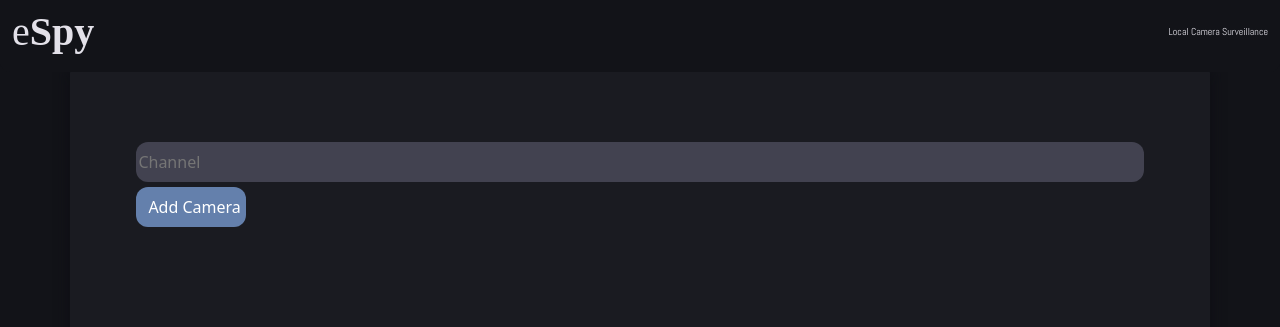
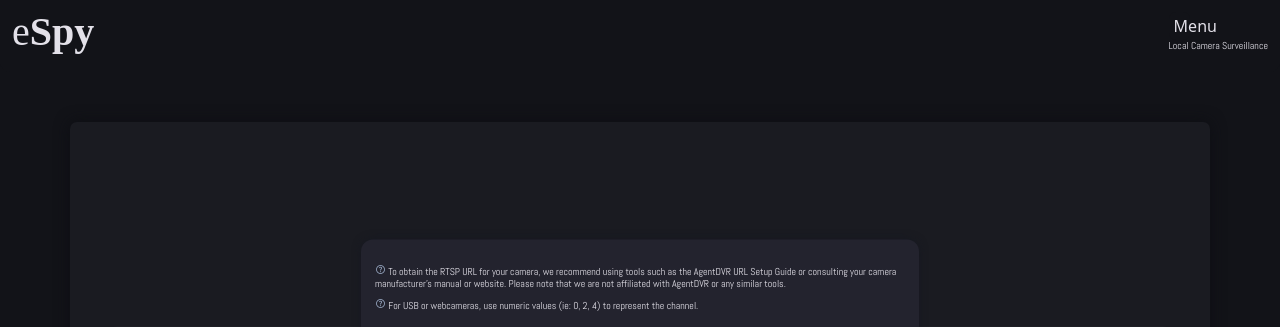
Before and after one commit to VofBMBaF/eSpy, a Flask app: page / in a window 1280 px wide. Shown: the top 327 px of the page. Run offline with Flask 3, Linux system fonts and the light colour scheme; some web fonts are replaced.

Commit message:
Update layout.html
Pop up completed, button logic left

```diff
--- a/templates/layout.html
+++ b/templates/layout.html
@@ -11,31 +11,104 @@
 <link rel="preconnect" href="https://fonts.gstatic.com" crossorigin>
 <link href="https://fonts.googleapis.com/css2?family=Iceland&display=swap" rel="stylesheet">
 <link rel="stylesheet" href="https://fonts.googleapis.com/icon?family=Material+Icons">
+<link rel="stylesheet" href="https://fonts.googleapis.com/css2?family=Material+Symbols+Outlined:opsz,wght,FILL,GRAD@24,400,0,0" />
   <title>Streaming</title>
   <style>
     @import url('https://fonts.googleapis.com/css2?family=Abel&display=swap');
     </style>
 </head>
 <body>
-
     <nav class="navbar">
       <div class="container-fluid">
       <h1>e<b>Spy</b></h1>
+      <span>
+      <span class="dropdown">
+      <button type="button" id="menu" class="dropbtn" onclick="dropdown()">
+        Menu
+      </button>
+        <div class="dropdown-content" id="myDropdown">
+          <div class="add-drop">
+          <button class="add-btn">Add...</button>
+          <div class="add-content">
+            <button>USB / RTSP</button>
+            <button>JPEG</button>
+          </div>
+        </div>
+          <button>Settings</button>
+          <button>About</button>
+          <button>OpenSource</button>
+        </div>
+      </span>
       <h6>Local Camera Surveillance</h6>
+    </span>
     </div>
     </nav>
+
+
+
     <div class="container">
+      <div class="form-popup">
+        <div class="top-buttons">
+          <h6>
+            <span class="material-symbols-outlined" id="help-icon">
+              help
+              </span>
+            To obtain the RTSP URL for your camera, we recommend using tools such as the AgentDVR URL Setup Guide or consulting your camera manufacturer's manual or website.
+
+          Please note that we are not affiliated with AgentDVR or any similar tools.
+
+          </h6>
+          <h6>
+            <span class="material-symbols-outlined" id="help-icon">
+              help
+              </span>
+            For USB or webcameras, use numeric values (ie: 0, 2, 4) to represent the channel.
+          </h6>
+          <form action="/add" method="post">
+            <input type="text" name="channel" placeholder="  Channel   /   URL">
+          </form>
+          <div>
+            <div class="pop-buttons">
+              <button id="cancel" >Cancel</button>
+              <input type="submit" class="btn btn-dark" id="adding" value="Add Camera">
+            </div>
+
+
+        </div>
+        </div>
+
+
+      </div>
     <div class="window">
-    <div class="top-buttons">
-    <form action="/add" method="post">
-      <input type="text" name="channel" placeholder="Channel">
-      <input type="submit" class="btn btn-dark" id="adding" value="Add Camera">
-    </form>
-  </div>
+
+
 
 
     {% block main %}{% endblock %}
 
   </div>
+
+ <script>
+/* When the user clicks on the button,
+toggle between hiding and showing the dropdown content */
+function dropdown() {
+  document.getElementById("myDropdown").classList.toggle("show");
+}
+
+// Close the dropdown if the user clicks outside of it
+window.onclick = function(event) {
+  if (!event.target.matches('.dropbtn')) {
+    var dropdowns = document.getElementsByClassName("dropdown-content");
+    var i;
+    for (i = 0; i < dropdowns.length; i++) {
+      var openDropdown = dropdowns[i];
+      if (openDropdown.classList.contains('show')) {
+        openDropdown.classList.remove('show');
+      }
+    }
+  }
+}
+</script>
+
 </body>
 </html>
```
